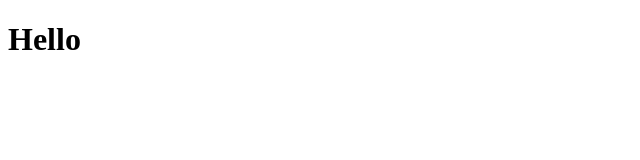
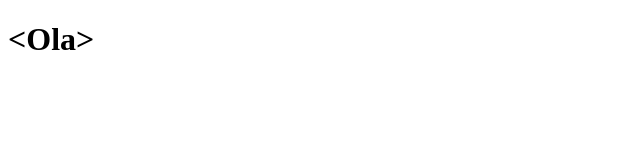
Before and after one commit to Liubko89/goit-markup-hw-01, a plain HTML site: page index.html in a window 1280 px wide. Shown: the full height of the page, 0-640 px from the left. Drawn offline with Linux system fonts and the light colour scheme.

Commit message:
Update index.html

```diff
--- a/index.html
+++ b/index.html
@@ -1,11 +1,12 @@
 <!DOCTYPE html>
 <html lang="en">
+    <head></head>
 <head>
     <meta charset="UTF-8">
     <meta name="viewport" content="width=device-width, initial-scale=1.0">
     <title>Document</title>
 </head>
 <body>
-    <h1>Hello</h1>
+    <h1>&lt;Ola&gt;</h1>
 </body>
 </html>
```
